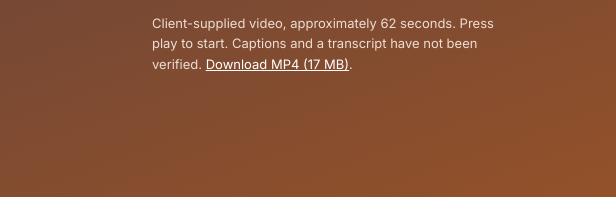
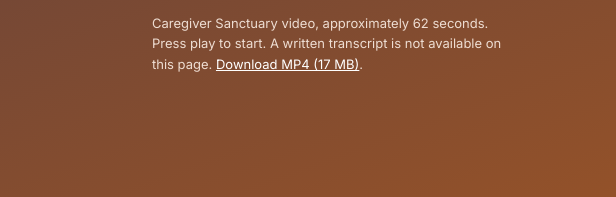
Before and after one commit to jjones447/legacy-hub-pilot, a website: page sanctuary.html in a window 1280 px wide. Shown: the part 603-800 px from the top of the page, 664-1280 px from the left. Drawn offline with Linux system fonts and the light colour scheme.

Commit message:
[pc2-codex-42] Use clear public video labels without internal QA language

```diff
--- a/sanctuary.html
+++ b/sanctuary.html
@@ -128,11 +128,11 @@
       </div>
     </div>
     <figure class="client-video-panel">
-      <video class="hero-media" controls playsinline preload="none" width="720" height="1280" aria-label="Client-supplied Caregiver Sanctuary video, approximately 62 seconds" aria-describedby="sanctuary-video-note">
+      <video class="hero-media" controls playsinline preload="none" width="720" height="1280" aria-label="Caregiver Sanctuary video, approximately 62 seconds" aria-describedby="sanctuary-video-note">
         <source src="media/client-oct16/sanctuary-video-1.mp4" type="video/mp4">
         <p>Your browser does not support embedded video. <a href="media/client-oct16/sanctuary-video-1.mp4">Download the Caregiver Sanctuary video</a>.</p>
       </video>
-      <figcaption class="small text-sand-light mt-16" id="sanctuary-video-note">Client-supplied video, approximately 62 seconds. Press play to start. Captions and a transcript have not been verified. <a href="media/client-oct16/sanctuary-video-1.mp4">Download MP4 (17 MB)</a>.</figcaption>
+      <figcaption class="small text-sand-light mt-16" id="sanctuary-video-note">Caregiver Sanctuary video, approximately 62 seconds. Press play to start. A written transcript is not available on this page. <a href="media/client-oct16/sanctuary-video-1.mp4">Download MP4 (17 MB)</a>.</figcaption>
     </figure>
   </div>
 </section>
```
